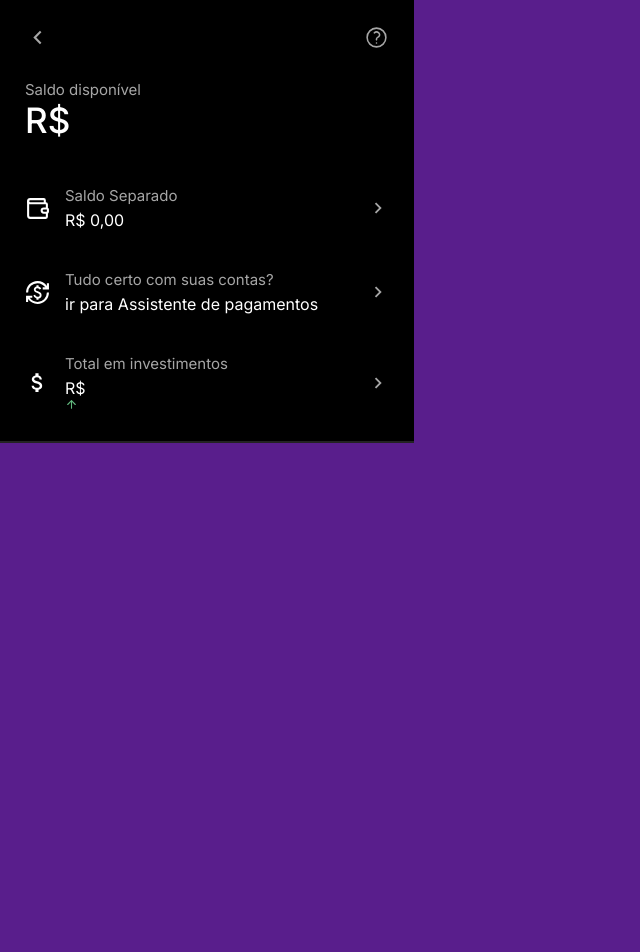
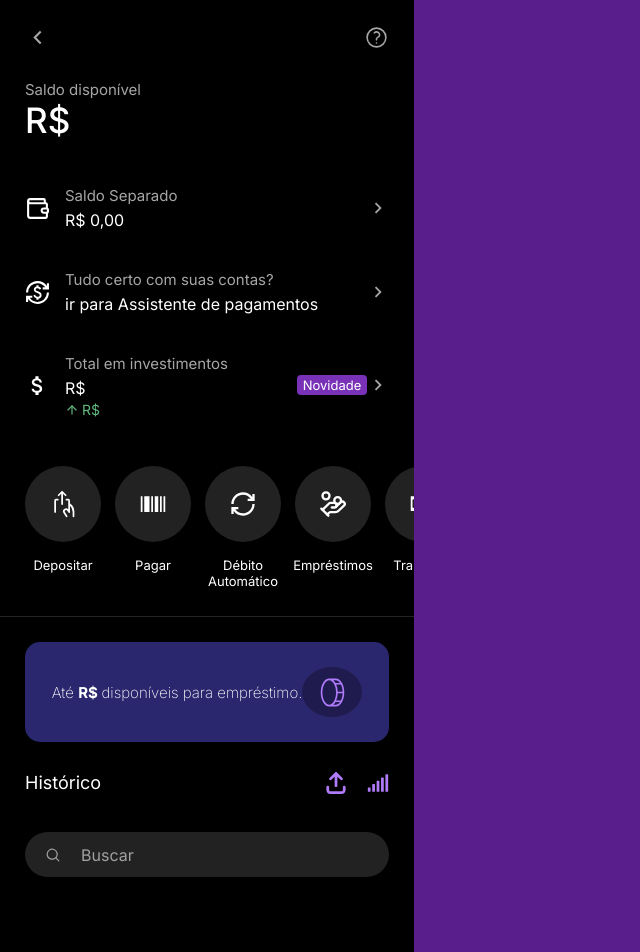
Before and after one commit to gilbertopetrini/nuandroidsn, a React (Vite) app: page /saldo in a window 1280 px wide. Shown: the top 952 px of the page, without its empty margins (0-640 px from the left). Before the commit the page ends 800 px from the top, so only its background shows below. Built offline with nearby package versions, Linux system fonts and the light colour scheme.

Commit message:
coisaboa59

```diff
--- a/src/App.jsx
+++ b/src/App.jsx
@@ -16,7 +16,7 @@ useEffect(() => {
   // Primeiro mostra o splash-logo
   const splashTimer = setTimeout(() => {
     setShowSplash(false);
-  }, 2550); // tempo total da splash (logo + faceid)
+  }, 2250); // tempo total da splash (logo + faceid)
 
   // Depois de 1s, mostra o faceid (ajuste o tempo como quiser)
   const faceIdTimer = setTimeout(() => {
--- a/src/saldo.css
+++ b/src/saldo.css
@@ -3,7 +3,7 @@
     height: fit-content;
     padding-top: env(safe-area-inset-top);
     background-color: black;
-    border-bottom: 2px solid #232323;
+
 }
 .barra1{
     display: flex;
@@ -58,13 +58,138 @@
     padding-bottom: 5px;
 }
 .rend p{
-    font-size: 15px;
-    padding: 5px 0 0 5px;
+    font-size: 14px;
+    padding: 0 0 0 3px;
 }
 .rend{
     display: flex;
+    height: 13px;
     align-items: center;
     color: #62B87E;
     display: flex;
+    font-size: 14px;
+    margin-top: 5px;
+}
+.novidade{
+    height: 20px;
+    width: 70px;
+    background-color: #7931b8;
+    color: white;
     font-size: 13px;
+    display: flex;
+    justify-content: center;
+    align-items: center;
+    border-radius: 4px;
 }
+.options{
+    display: flex;
+    width: 414px;
+    overflow-y: hidden;
+    margin-top: 20px;
+    padding-bottom: 20px;
+    border-bottom: 1px solid #232323;
+}
+.optionsmain{
+  width: 76px;
+  height: 130px;
+  position: relative;
+  margin-right: 14px;
+  padding-left: 25px;
+}
+.optionsicone{
+  width: 76px;
+  height: 76px;
+  border-radius: 41px;
+  color: white;
+  background-color: #222222;
+  display: flex;
+  justify-content: center;
+  align-items: center;
+  font-size: 28px;
+}
+.optionsicone2{
+  width: 76px;
+  height: 76px;
+  border-radius: 41px;
+  color: white;
+  background-color: #222222;
+  display: flex;
+  justify-content: center;
+  align-items: center;
+  font-size: 25px;
+}
+.optionstexto{
+  width: 76px;
+  height: 51px;
+  font-size: 13px;
+  display: flex;
+  justify-content: center;
+  text-align: center;
+  color: white;
+  margin-top: 15px;
+}
+.ads{
+    height: fit-content;
+    width: fit-content;
+    padding: 0 25px;
+    background-color: #000000;
+    margin-top: 25px;
+    margin-bottom: 30px;
+}
+.banner{
+    display: flex;
+    justify-content: center;
+    align-items: center;
+    height: 100px;
+    width: 364px;
+    background-color: #2A276E;
+    color: white;
+    font-weight: 200;
+    font-size: 15px;
+    border-radius: 15px;
+    padding: 20px;
+}
+.empicon{
+    display: flex;
+    justify-content: center;
+    align-items: center;
+    font-size: 35px;
+    background-color: #1F1B4F;
+    height: 50px;
+    width: 60px;
+    border-radius: 50%;
+    color: #AF7BF9;
+}
+.historico{
+    display: flex;
+    justify-content: space-between;
+    color: white;
+    padding: 0 25px;
+    font-size: 18px;
+    height: 60px;
+}
+.histicons{
+    display: flex;
+    color: #AF7BF9;
+    font-size: 22px;
+    gap: 20px;
+}
+.centbusca{
+    display: flex;
+    justify-content: center;
+    align-items: center;
+}
+.busca{
+    display: flex;
+    gap: 20px;
+    align-items: center;
+    padding: 0 20px;
+    color: #A1A1A1;
+    height: 45px;
+    width: 364px;
+    background-color: #222222;
+    border-radius: 25px;
+}
+.compras{
+    height: 200px;
+}
--- a/src/saldo.jsx
+++ b/src/saldo.jsx
@@ -9,6 +9,15 @@ import { useNavigate } from 'react-router-dom';
 import { useRef } from 'react';
 import { useState, useEffect } from 'react'
 import { MdKeyboardArrowRight } from "react-icons/md";
+import { LiaMoneyBillSolid } from "react-icons/lia";
+import { PiHandDeposit } from "react-icons/pi";
+import { LiaBarcodeSolid } from "react-icons/lia";
+import { RiLoopRightLine } from "react-icons/ri";
+import { LuHandCoins } from "react-icons/lu";
+import { PiCoinVerticalLight } from "react-icons/pi";
+import { FaArrowUpFromBracket } from "react-icons/fa6";
+import { FaSignal } from "react-icons/fa";
+import { HiMiniMagnifyingGlass } from "react-icons/hi2";
 
 function Saldo() {
     const navigate = useNavigate();
@@ -90,13 +99,64 @@ function Saldo() {
                     <p>Total em investimentos</p>
                     <p>R$ {invest}</p>
                     <div className="rend">
-                        <FiArrowUp/> <p>{rendido}</p>
+                        <FiArrowUp/> <p>R$ {rendido}</p>
                     </div>
                 </div>
             </div>
             <div className="dir">
+                <div className="novidade">
+                    Novidade
+                </div>
                 <MdKeyboardArrowRight/>
             </div>
+        </div>
+        <div className="options">
+            <div className='optionsmain'>
+                <div className='optionsicone'><PiHandDeposit /></div>
+                <div className='optionstexto'>Depositar</div>
+            </div>
+
+            <div className='optionsmain'>
+                <div className='optionsicone'><LiaBarcodeSolid /></div>
+                <div className='optionstexto'>Pagar</div>
+            </div>
+
+            <div className='optionsmain'>
+                <div className='optionsicone'><RiLoopRightLine /></div>
+                <div className='optionstexto'>Débito Automático</div>
+            </div>
+
+            <div className='optionsmain'>
+                <div className='optionsicone'><LuHandCoins /></div>
+                <div className='optionstexto'>Empréstimos</div>
+            </div>
+
+            <div className='optionsmain'>
+                <div className='optionsicone'><LiaMoneyBillSolid /></div>
+                <div className='optionstexto'>Transferir</div>
+            </div>
+        </div>
+        <div className="ads">
+            <div className="banner">
+                <p>Até <strong>R$ {emp}</strong> disponíveis para empréstimo.</p>
+                <div className="empicon"><PiCoinVerticalLight /></div>
+            </div>
+        </div>
+        <div className="historico">
+            <p>Histórico</p>
+            <div className="histicons">
+                <FaArrowUpFromBracket />
+                <FaSignal />
+            </div>
+        </div>
+        <div className="centbusca">
+            <div className="busca">
+                <HiMiniMagnifyingGlass />
+                <p>Buscar</p>
+            </div>
+        </div>
+        <div className="compras">
+
         </div>
     </div>
 )}
```
Also changed, not shown: src/assets/faceid.gif.
